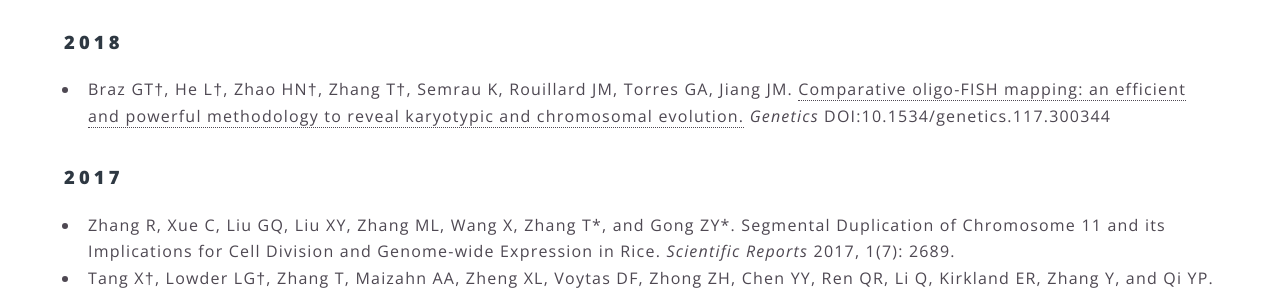
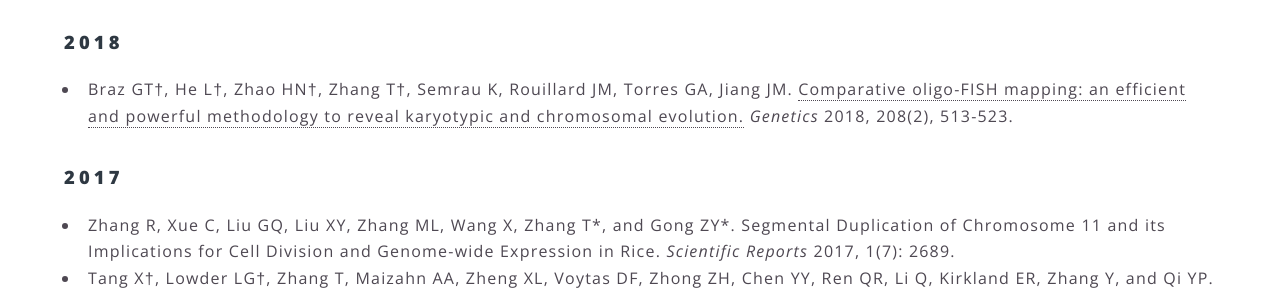
Before and after one commit to zhangtaolab/zhangtaolab.github.io, a Jekyll site: the page built from _pages/publication.md, in a window 1280 px wide and 900 px high. Shown: the part 236-531 px from the top of the window. Built offline with Jekyll 4.4.1, drawn with Linux system fonts in a browser that asks for light colours.

Commit message:
update publication

```diff
--- a/_pages/publication.md
+++ b/_pages/publication.md
@@ -6,7 +6,7 @@ title: 发表论文
 † 同等贡献
 
 ### 2018
-- Braz GT†, He L†, Zhao HN†, Zhang T†, Semrau K, Rouillard JM, Torres GA, Jiang JM. [Comparative oligo-FISH mapping: an efficient and powerful methodology to reveal karyotypic and chromosomal evolution.](http://www.genetics.org/content/genetics/early/2017/12/12/genetics.117.300344.full.pdf) _Genetics_ DOI:10.1534/genetics.117.300344
+- Braz GT†, He L†, Zhao HN†, Zhang T†, Semrau K, Rouillard JM, Torres GA, Jiang JM. [Comparative oligo-FISH mapping: an efficient and powerful methodology to reveal karyotypic and chromosomal evolution.](http://www.genetics.org/content/208/2/513.full.pdf) _Genetics_ 2018, 208(2), 513-523.
 
 ### 2017
 - Zhang R, Xue C, Liu GQ, Liu XY, Zhang ML, Wang X, Zhang T\*, and Gong ZY\*. Segmental Duplication of Chromosome 11 and its Implications for Cell Division and Genome-wide Expression in Rice. _Scientific Reports_ 2017, 1(7): 2689.
```
